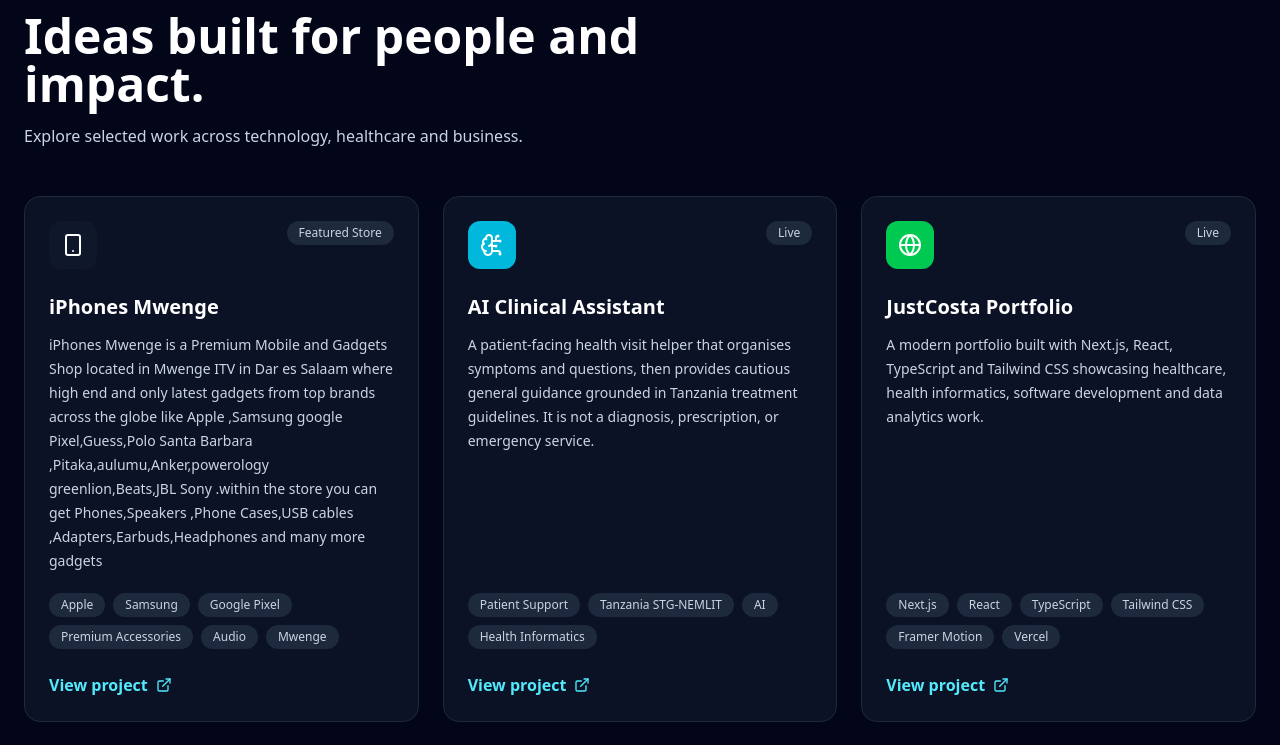
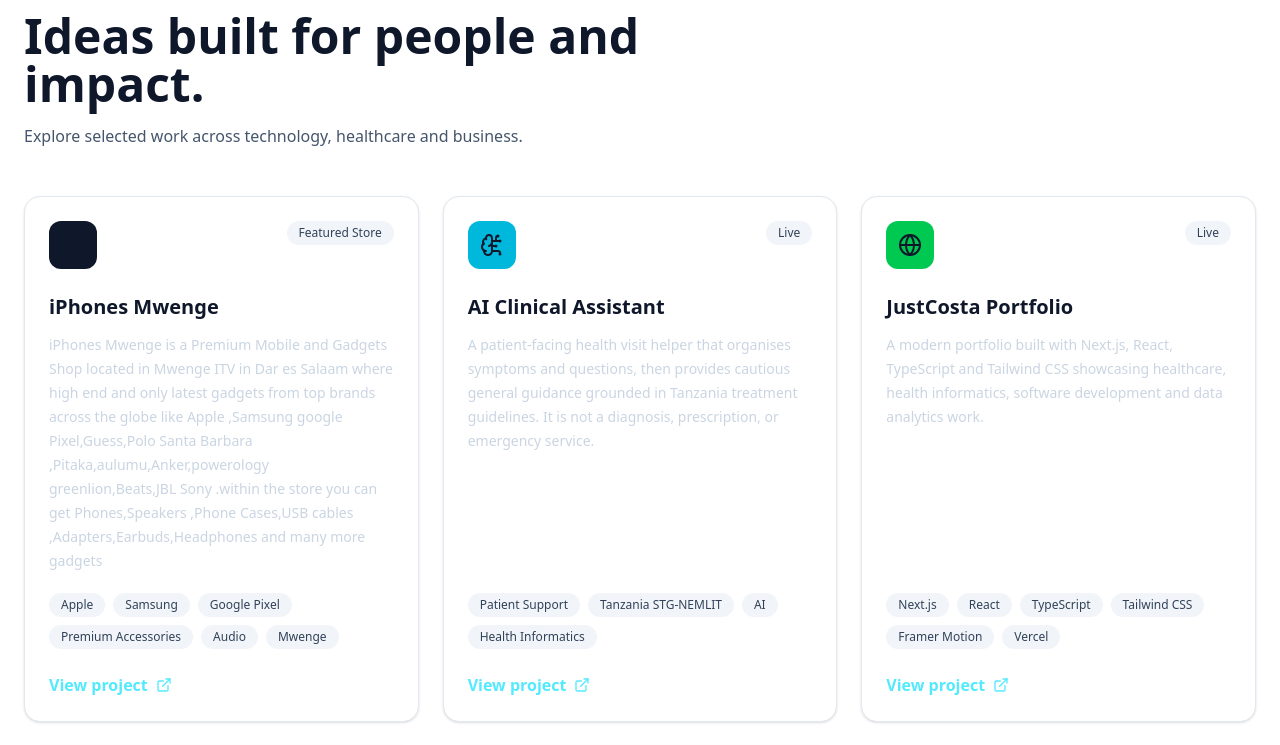
Before and after one commit to CostaHenry5/justcosta-v2, a Next.js app: page / in a window 1280 px wide. Shown: the part 4360-5105 px from the top of the page. Built offline with nearby package versions, Linux system fonts and the light colour scheme.

Commit message:
Update Projects.tsx

```diff
--- a/components/Projects.tsx
+++ b/components/Projects.tsx
@@ -53,12 +53,12 @@ const projects = [
 
 export default function Projects() {
   return (
-    <section id="projects" className="bg-slate-950 py-24 text-white">
+    <section id="projects" className="bg-white py-24 text-slate-900">
       <div className="mx-auto max-w-7xl px-6">
         <motion.div initial={{ opacity: 0, y: 20 }} whileInView={{ opacity: 1, y: 0 }} viewport={{ once: true }} className="mb-12 max-w-2xl">
           <p className="text-sm font-semibold uppercase tracking-[0.2em] text-cyan-300">Projects</p>
           <h2 className="mt-3 text-4xl font-bold sm:text-5xl">Ideas built for people and impact.</h2>
-          <p className="mt-4 text-slate-300">Explore selected work across technology, healthcare and business.</p>
+          <p className="mt-4 text-slate-600">Explore selected work across technology, healthcare and business.</p>
         </motion.div>
 
         <div className="grid gap-6 md:grid-cols-2 lg:grid-cols-3">
@@ -66,17 +66,17 @@ export default function Projects() {
             const Icon = project.icon;
             const isAvailable = project.link !== "#";
             return (
-              <motion.article key={project.title} initial={{ opacity: 0, y: 20 }} whileInView={{ opacity: 1, y: 0 }} viewport={{ once: true }} transition={{ delay: index * 0.06 }} className="flex flex-col rounded-2xl border border-slate-800 bg-slate-900/70 p-6 transition hover:-translate-y-1 hover:border-cyan-400/40">
+              <motion.article key={project.title} initial={{ opacity: 0, y: 20 }} whileInView={{ opacity: 1, y: 0 }} viewport={{ once: true }} transition={{ delay: index * 0.06 }} className="flex flex-col rounded-2xl border border-slate-200 bg-white p-6 shadow-sm transition hover:-translate-y-1 hover:border-cyan-400 hover:shadow-lg">
                 <div className="flex items-start justify-between gap-4">
                   <div className={"flex h-12 w-12 items-center justify-center rounded-xl " + project.color}>
                     <Icon className="h-6 w-6" />
                   </div>
-                  <span className="rounded-full bg-slate-800 px-3 py-1 text-xs font-medium text-slate-300">{project.status}</span>
+                  <span className="rounded-full bg-slate-100 px-3 py-1 text-xs font-medium text-slate-700">{project.status}</span>
                 </div>
                 <h3 className="mt-6 text-xl font-bold">{project.title}</h3>
                 <p className="mt-3 flex-1 text-sm leading-6 text-slate-300">{project.description}</p>
                 <div className="mt-5 flex flex-wrap gap-2">
-                  {project.tech.map((item) => <span key={item} className="rounded-full bg-slate-800 px-3 py-1 text-xs text-slate-300">{item}</span>)}
+                  {project.tech.map((item) => <span key={item} className="rounded-full bg-slate-100 px-3 py-1 text-xs text-slate-700">{item}</span>)}
                 </div>
                 {isAvailable ? (
                   <a href={project.link} target={project.link.startsWith("http") ? "_blank" : undefined} rel={project.link.startsWith("http") ? "noreferrer" : undefined} className="mt-6 inline-flex items-center gap-2 font-semibold text-cyan-300 hover:text-cyan-200">
```
